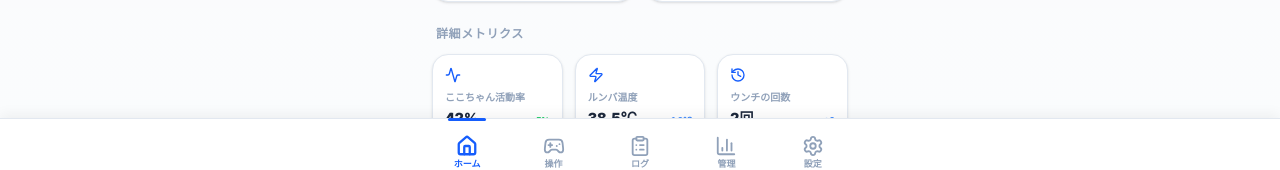
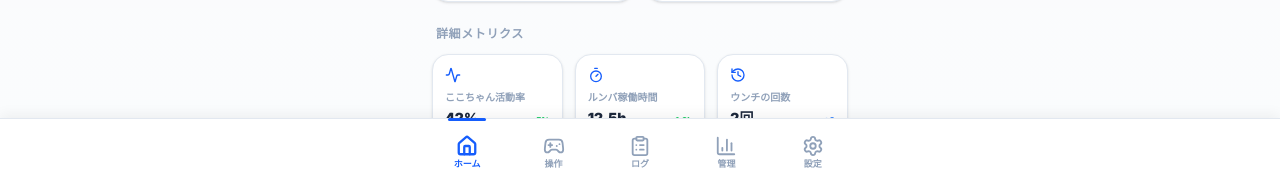
Before and after one commit to torakiti-1128/cocoba, a Next.js app in the folder src/frontend/: page / in a window 1280 px wide. Shown: the part 585-755 px from the top of the page. Built offline with nearby package versions, Linux system fonts and the light colour scheme.

Commit message:
feat(frontend): ホーム画面の詳細メトリクスを「ルンバ温度」から「ルンバ稼働時間」に変更

```diff
--- a/src/frontend/src/app/page.tsx
+++ b/src/frontend/src/app/page.tsx
@@ -3,7 +3,7 @@
 import React, { useState } from "react";
 import { useCocobaStore } from "@/store/useCocobaStore";
 import {
-  RefreshCw, Dog, Bot, Cloud, Activity, Info, Eye, Zap, Clock, History
+  RefreshCw, Dog, Bot, Cloud, Activity, Info, Eye, Clock, History, Timer
 } from "lucide-react";
 import { motion } from "framer-motion";
 import {
@@ -85,10 +85,11 @@ export default function Dashboard() {
         <h3 className="text-xs font-bold text-slate-400 uppercase tracking-wider mb-3 ml-1">詳細メトリクス</h3>
         <div className="grid grid-cols-3 gap-3">
           <MetricCard icon={<Activity className="w-4 h-4" />} label="ここちゃん活動率" value="42%" trend="+5%" />
-          <MetricCard icon={<Zap className="w-4 h-4" />} label="ルンバ温度" value="38.5℃" trend="-1.2℃" />
+          <MetricCard icon={<Timer className="w-4 h-4" />} label="ルンバ稼働時間" value="12.5h" trend="+1.2h" />
           <MetricCard icon={<History className="w-4 h-4" />} label="ウンチの回数" value="2回" trend="±0" />
         </div>
       </section>
+
 
       {/* 4. Environment Tile */}
       <section className="bg-gradient-to-r from-blue-500 to-indigo-600 rounded-2xl p-4 text-white shadow-lg shadow-blue-200">
```
